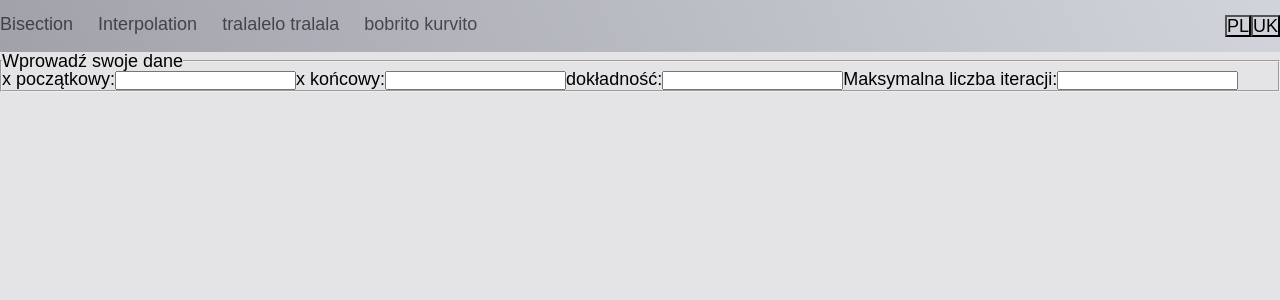
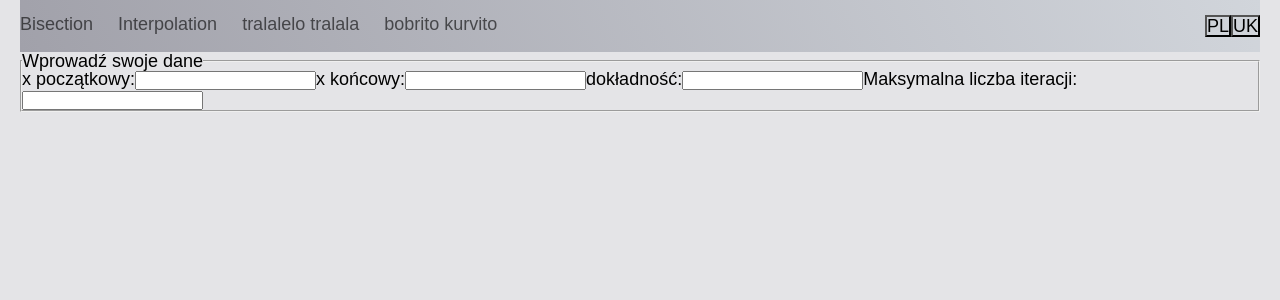
Before and after one commit to Roverp1/numerical_methods.ts, a React (Vite) app: page / in a window 1280 px wide. Shown: the top 300 px of the page. Built offline with nearby package versions, Linux system fonts and the light colour scheme.

Commit message:
style(App): add container styles

```diff
--- a/src/app/App.scss
+++ b/src/app/App.scss
@@ -0,0 +1,4 @@
+.container {
+  padding: 0 2rem;
+  margin: 0 auto;
+}
--- a/src/app/App.tsx
+++ b/src/app/App.tsx
@@ -6,10 +6,10 @@ import "./App.scss";
 
 const App = () => {
   return (
-    <>
+    <div className="container">
       <Header />
       <Outlet />
-    </>
+    </div>
   );
 };
 
```
